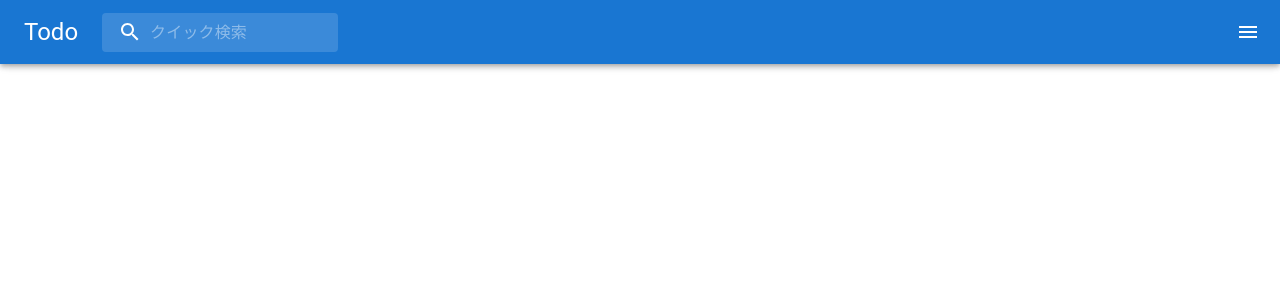
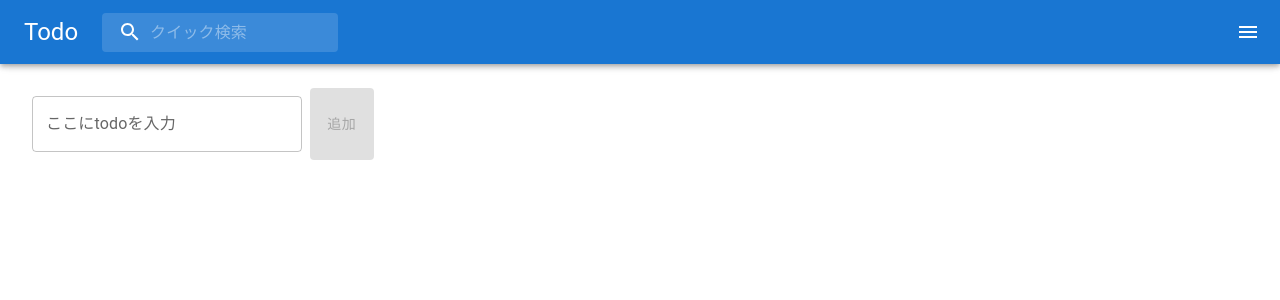
Before and after one commit to oh-zawa3/react-todo-app, a React (Create React App) app: page / in a window 1280 px wide. Shown: the top 300 px of the page. Built offline with nearby package versions, Linux system fonts and the light colour scheme.

Commit message:
編集ボタン作成中

```diff
--- a/src/components/home/Home.tsx
+++ b/src/components/home/Home.tsx
@@ -141,17 +141,17 @@ export const PersistentDrawerRight = memo(() => {
       <Main open={open}>
         <DrawerHeader />
         <Typography>
-{/* {todoList.map((todo) => (
+          <TodoForm
+            onClick={(todo) => addTodo(todo)} nextId={todoList.length + 1}
+          />
+          {todoList.map((todo) => (
             <TemplateMain
               key={todo.id}
               todo={todo}
               deleteTodo={deleteTodo}
               updateTodo={updateTodo}
             />
-))} */}
-          {/* <TemplateMain
-            todoList={todoList}
-          /> */}
+          ))}
         </Typography>
       </Main>
       <Drawer
```
Lines whose indentation alone changed are shown as unchanged.
